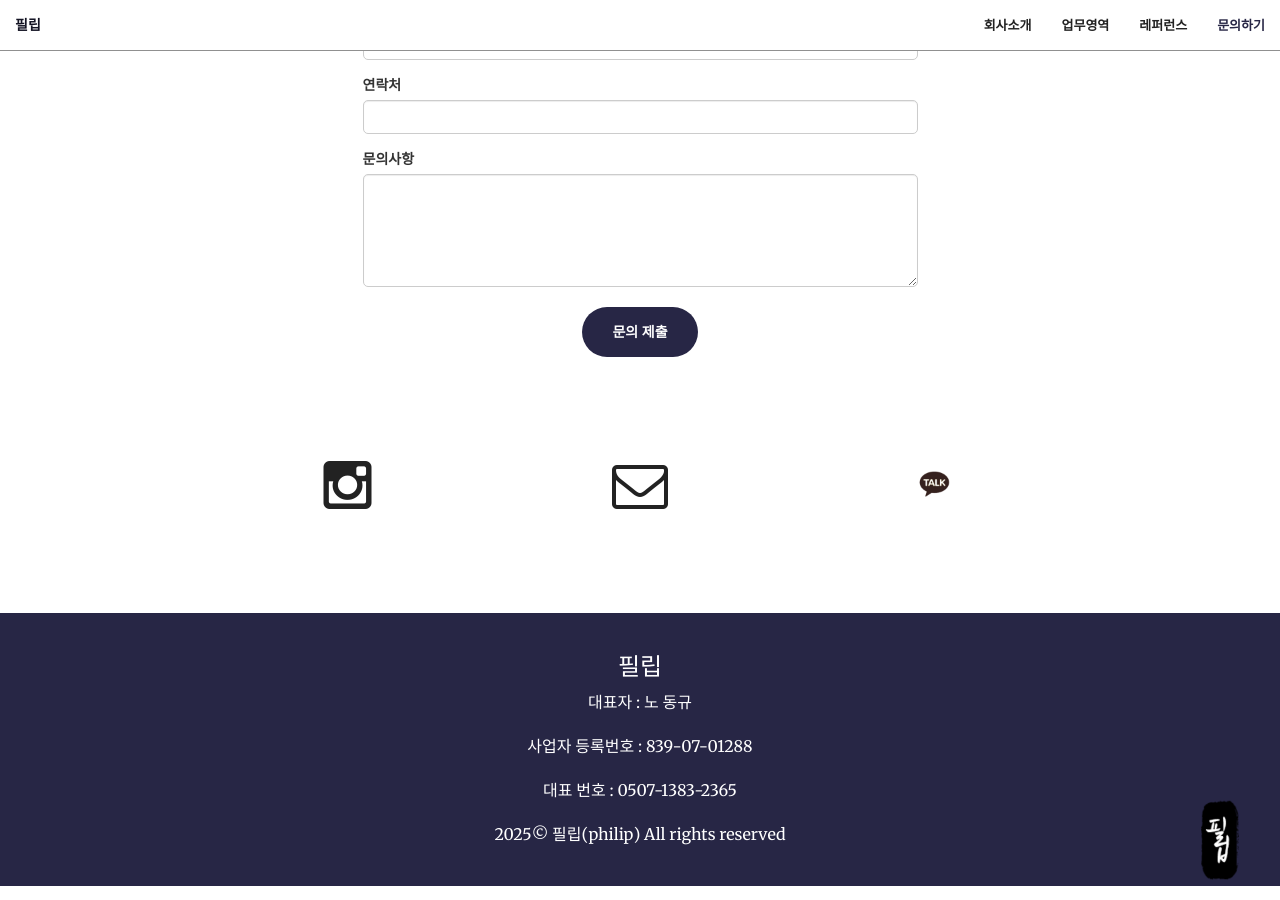
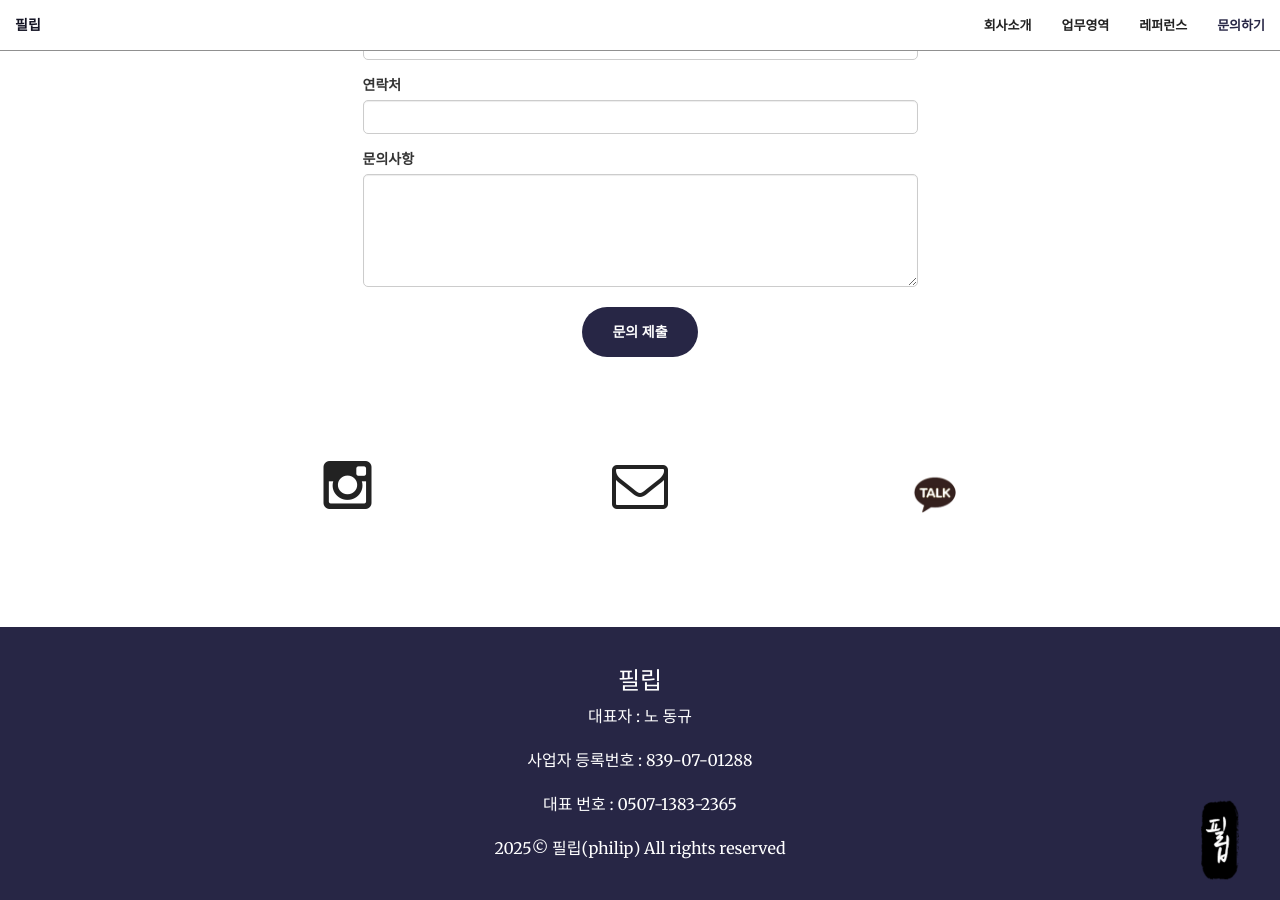
Before and after one commit to philipcommunication/philip-homepage, a Jekyll site: the page built from index.html, in a window 1280 px wide and 900 px high, scrolled down 3960 px. Built offline with Jekyll 4.4.1, drawn with Linux system fonts in a browser that asks for light colours.

Commit message:
Update contact.html

```diff
--- a/_includes/contact.html
+++ b/_includes/contact.html
@@ -51,7 +51,7 @@
         </div>
         <div class="col-lg-2 col-lg-offset-1 text-center">
             <a href="https://pf.kakao.com/_txmrxkT/chat" target="_blank">
-                <img src="img/kakao-icon.png" alt="카카오톡" class="img-fluid" style="width: 50px; height: 50px;">
+                <img src="img/kakao-icon.png" alt="카카오톡" class="img-fluid" style="width: 70px; height: 70px;">
             </a>
         </div>
 
```
